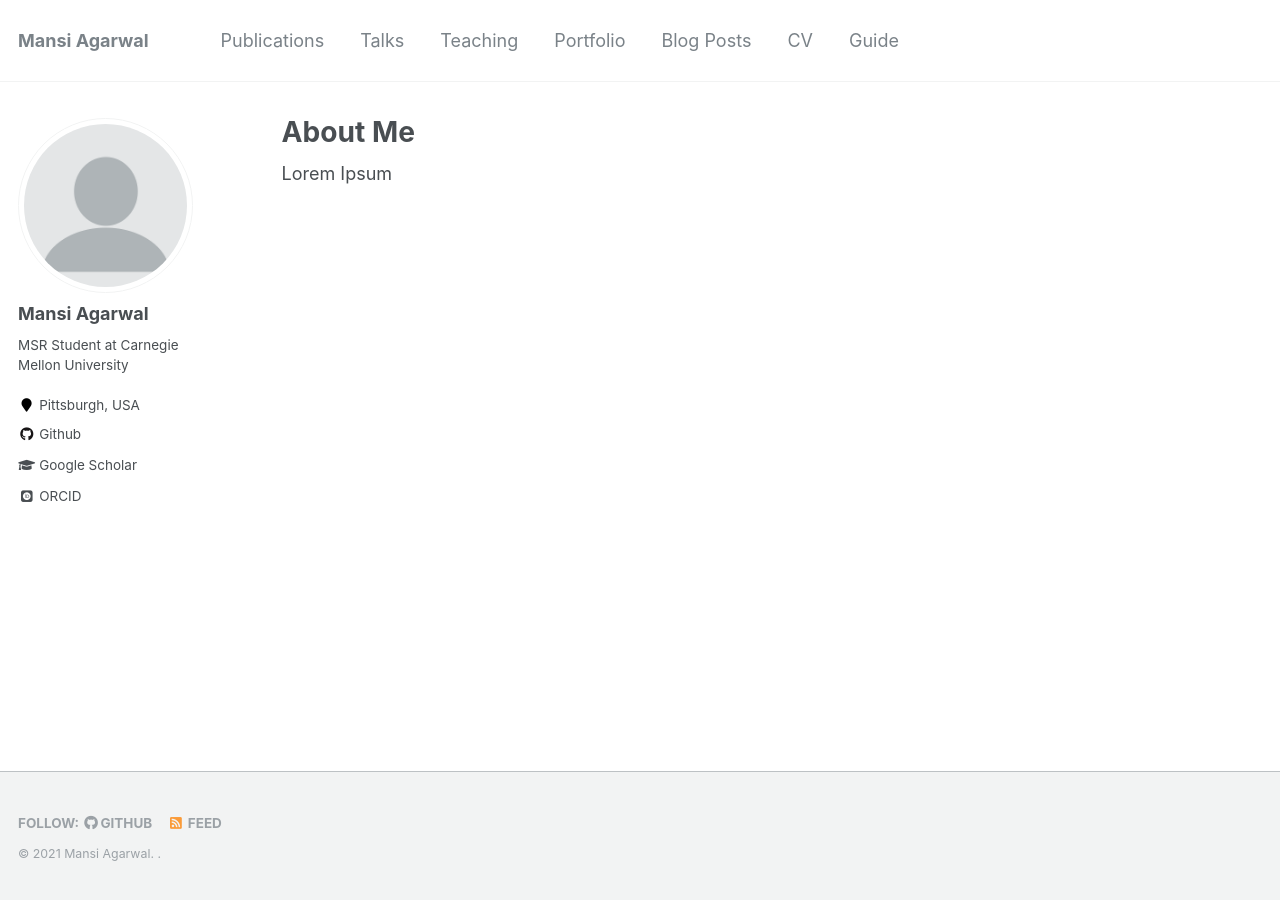
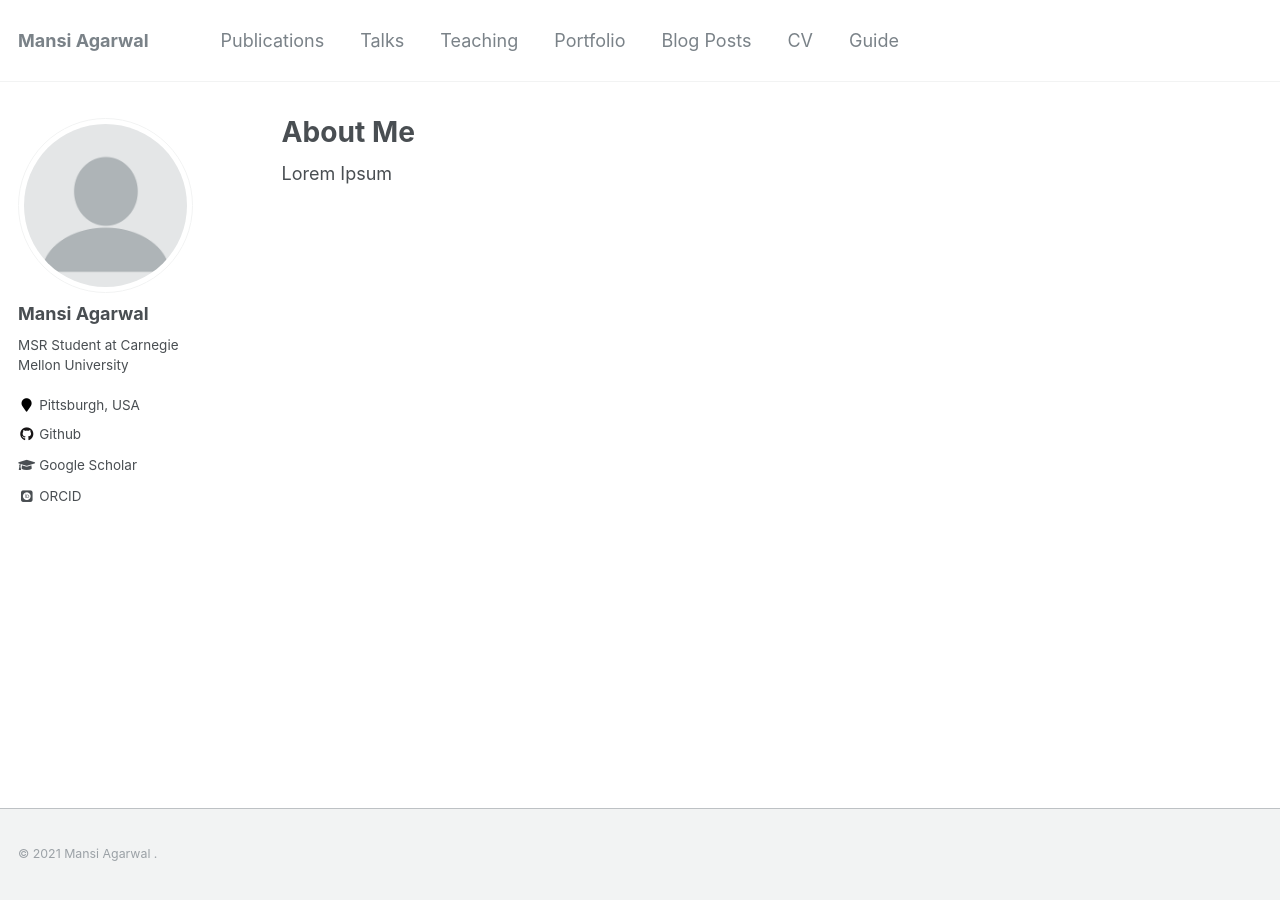
Before and after one commit to MansiAgarwal11/MansiAgarwal11.github.io, a Jekyll site: the page built from _pages/about.md, in a window 1280 px wide. Built offline with Jekyll 4.4.1, drawn with Linux system fonts in a browser that asks for light colours; some web fonts are replaced.

Commit message:
Update footer.html

```diff
--- a/_includes/footer.html
+++ b/_includes/footer.html
@@ -1,24 +1,5 @@
 {% include base_path %}
 
-<div class="page__footer-follow">
-  <ul class="social-icons">
-    {% if site.data.ui-text[site.locale].follow_label %}
-      <li><strong>{{ site.data.ui-text[site.locale].follow_label }}</strong></li>
-    {% endif %}
-    {% if site.twitter.username %}
-      <li><a href="https://twitter.com/{{ site.twitter.username }}"><i class="fab fa-twitter-square" aria-hidden="true"></i> Twitter</a></li>
-    {% endif %}
-    {% if site.facebook.username %}
-      <li><a href="https://facebook.com/{{ site.facebook.username }}"><i class="fab fa-facebook-square" aria-hidden="true"></i> Facebook</a></li>
-    {% endif %}
-    {% if site.author.github %}
-      <li><a href="http://github.com/{{ site.author.github }}"><i class="fab fa-github" aria-hidden="true"></i> GitHub</a></li>
-    {% endif %}
-    {% if site.author.bitbucket %}
-      <li><a href="http://bitbucket.org/{{ site.author.bitbucket }}"><i class="fab fa-bitbucket" aria-hidden="true"></i> Bitbucket</a></li>
-    {% endif %}
-    <li><a href="{% if site.atom_feed.path %}{{ site.atom_feed.path }}{% else %}{{ base_path }}/feed.xml{% endif %}"><i class="fa fa-fw fa-rss-square" aria-hidden="true"></i> {{ site.data.ui-text[site.locale].feed_label | default: "Feed" }}</a></li>
-  </ul>
-</div>
 
-<div class="page__footer-copyright">&copy; {{ site.time | date: '%Y' }} {{ site.name | default: site.title }}. </a>.</div>
+
+<div class="page__footer-copyright">&copy; {{ site.time | date: '%Y' }} {{ site.name | default: site.title }} </a>.</div>
```
